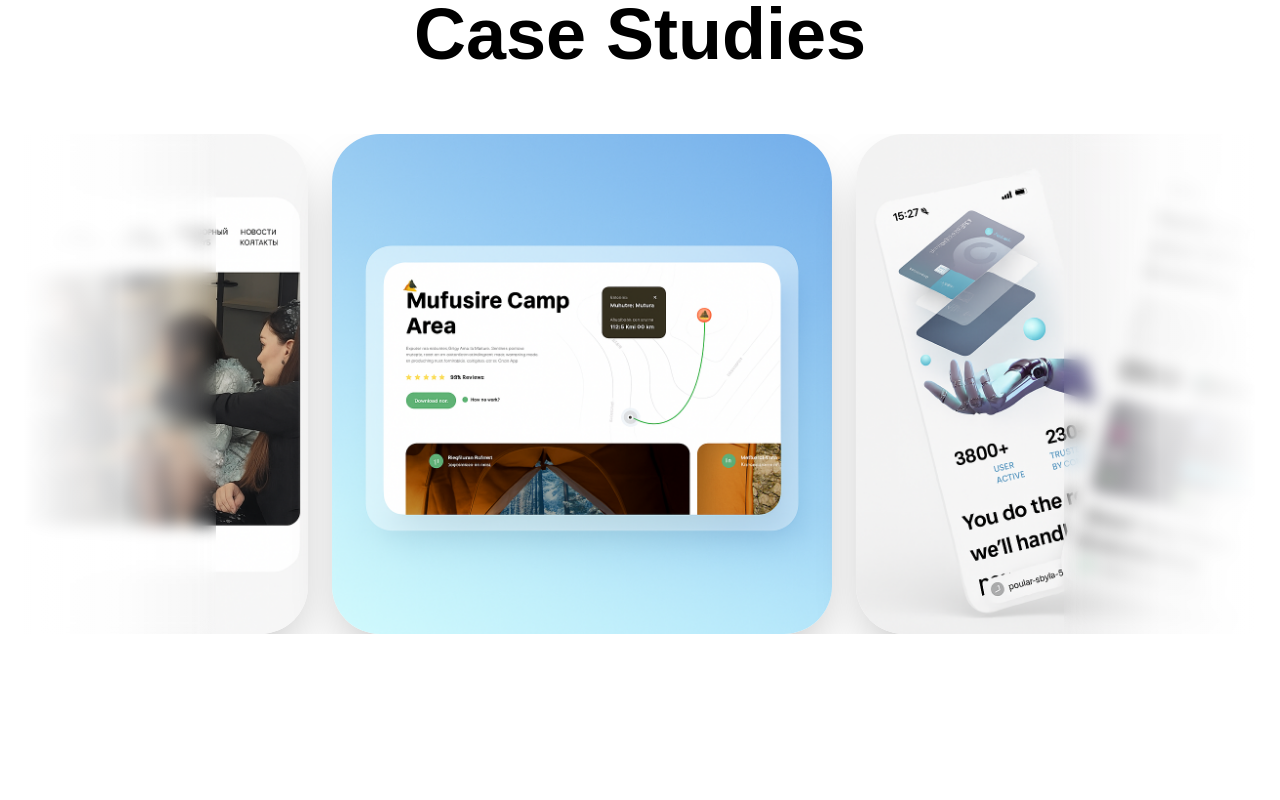
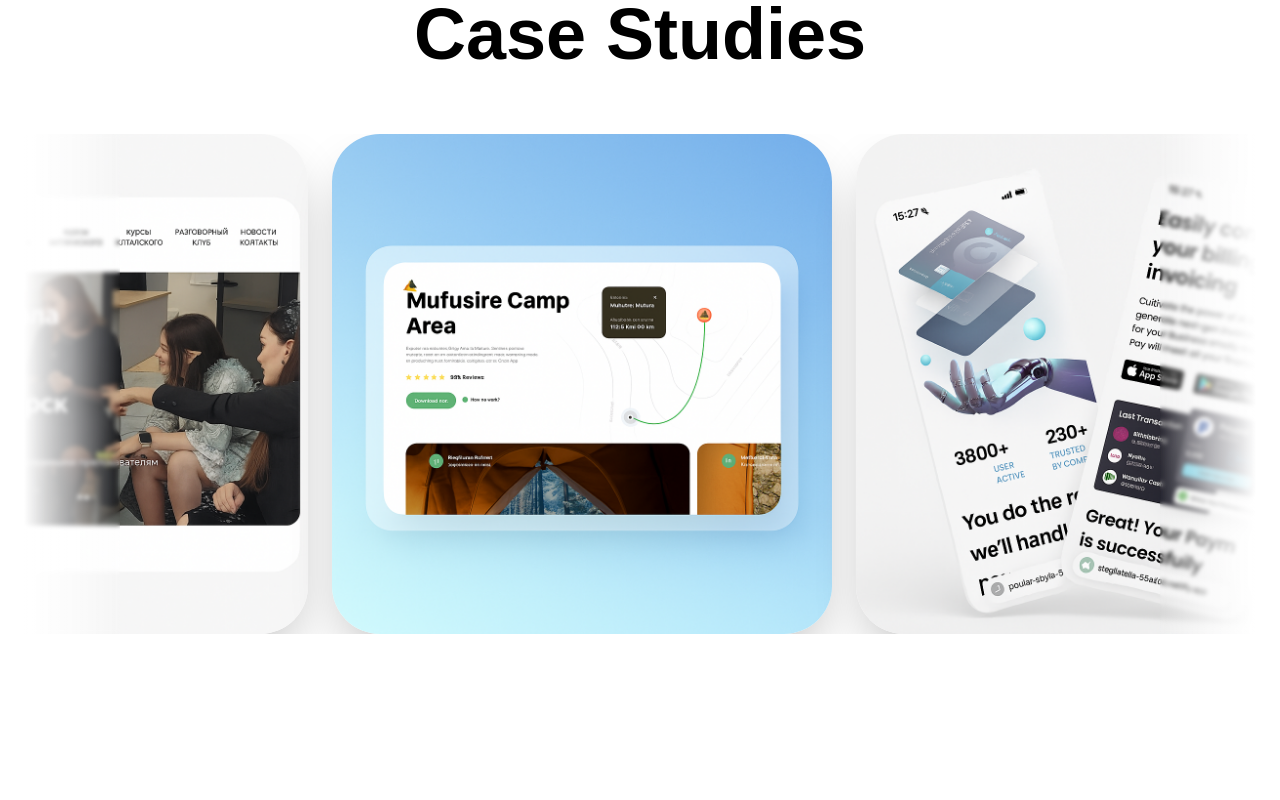
Before and after one commit to FlatBushZombies/noirsfera-agency, a Next.js app: page / in a window 1280 px wide. Shown: the part 2800-3600 px from the top of the page. Built offline with nearby package versions, Linux system fonts and the light colour scheme.

Commit message:
blur effect update

```diff
--- a/components/portfolio.tsx
+++ b/components/portfolio.tsx
@@ -1,9 +1,8 @@
 "use client"
 
-import { useState, useEffect } from "react"
+import { useState, useEffect, useRef } from "react"
 import Image from "next/image"
 import { motion } from "framer-motion"
-import { useRef } from "react"
 import Link from "next/link"
 
 interface Project {
@@ -29,7 +28,7 @@ const projects: Project[] = [
     industry: "SaaS",
     image: "/tutschool.png",
     imageAlt: "TutSchool Website",
-    link: "#",
+    link: "https://tutschool.ru/",
   },
   {
     id: 2,
@@ -40,7 +39,7 @@ const projects: Project[] = [
     industry: "Resort",
     image: "/camp-guide.png",
     imageAlt: "Camp Guide Landing Page",
-    link: "#",
+    link: "https://resonant-sunflower-1bb1e7.netlify.app/",
   },
   {
     id: 3,
@@ -51,7 +50,7 @@ const projects: Project[] = [
     industry: "FinTech",
     image: "/crypto_pay.png",
     imageAlt: "Web3 Platform",
-    link: "#",
+    link: "https://jocular-sfogliatella-55a4c9.netlify.app/",
   },
 ]
 
@@ -103,9 +102,11 @@ export default function Portfolio() {
         </div>
 
         <div className="relative overflow-hidden">
-          <div className="absolute left-0 top-0 bottom-0 w-32 md:w-48 bg-gradient-to-r from-white via-white/80 to-transparent z-10 pointer-events-none backdrop-blur-sm" />
+          {/* Left Gradient */}
+          <div className="absolute left-0 top-0 bottom-0 w-16 md:w-24 bg-gradient-to-r from-white via-white/60 to-transparent z-10 pointer-events-none backdrop-blur-[2px]" />
 
-          <div className="absolute right-0 top-0 bottom-0 w-32 md:w-48 bg-gradient-to-l from-white via-white/80 to-transparent z-10 pointer-events-none backdrop-blur-sm" />
+          {/* Right Gradient */}
+          <div className="absolute right-0 top-0 bottom-0 w-16 md:w-24 bg-gradient-to-l from-white via-white/60 to-transparent z-10 pointer-events-none backdrop-blur-[2px]" />
 
           <motion.div
             className="flex gap-6"
@@ -133,7 +134,7 @@ export default function Portfolio() {
                     <div className="absolute inset-0 bg-black/40 flex items-center justify-center transition-all duration-300">
                       <Link
                         href={project.link}
-                        className="px-8 py-4 bg-gray-200 hover:bg-gray-300 text-black font-medium rounded-full transition-colors duration-200"
+                        className="px-8 py-4 bg-gray-200 hover:bg-gray-300 text-black font-medium font-inter rounded-full transition-colors duration-200"
                       >
                         View Project
                       </Link>
--- a/components/testimonials.tsx
+++ b/components/testimonials.tsx
@@ -79,7 +79,7 @@ export function Testimonials() {
 
         {/* Infinite Scroll Section */}
         <div className="relative w-full overflow-hidden">
-          <div className="absolute left-0 top-0 bottom-0 w-32 md:w-48 bg-gradient-to-r from-background via-background/80 to-transparent z-10 pointer-events-none backdrop-blur-[2px]" />
+          <div className="absolute left-0 top-0 bottom-0 w-32 md:w-48 bg-gradient-to-r from-background via-background/80 to-transparent z-10 pointer-events-none backdrop-blur-[0.5px]" />
 
           <div className="absolute right-0 top-0 bottom-0 w-32 md:w-48 bg-gradient-to-l from-background via-background/80 to-transparent z-10 pointer-events-none backdrop-blur-[2px]" />
 
```
